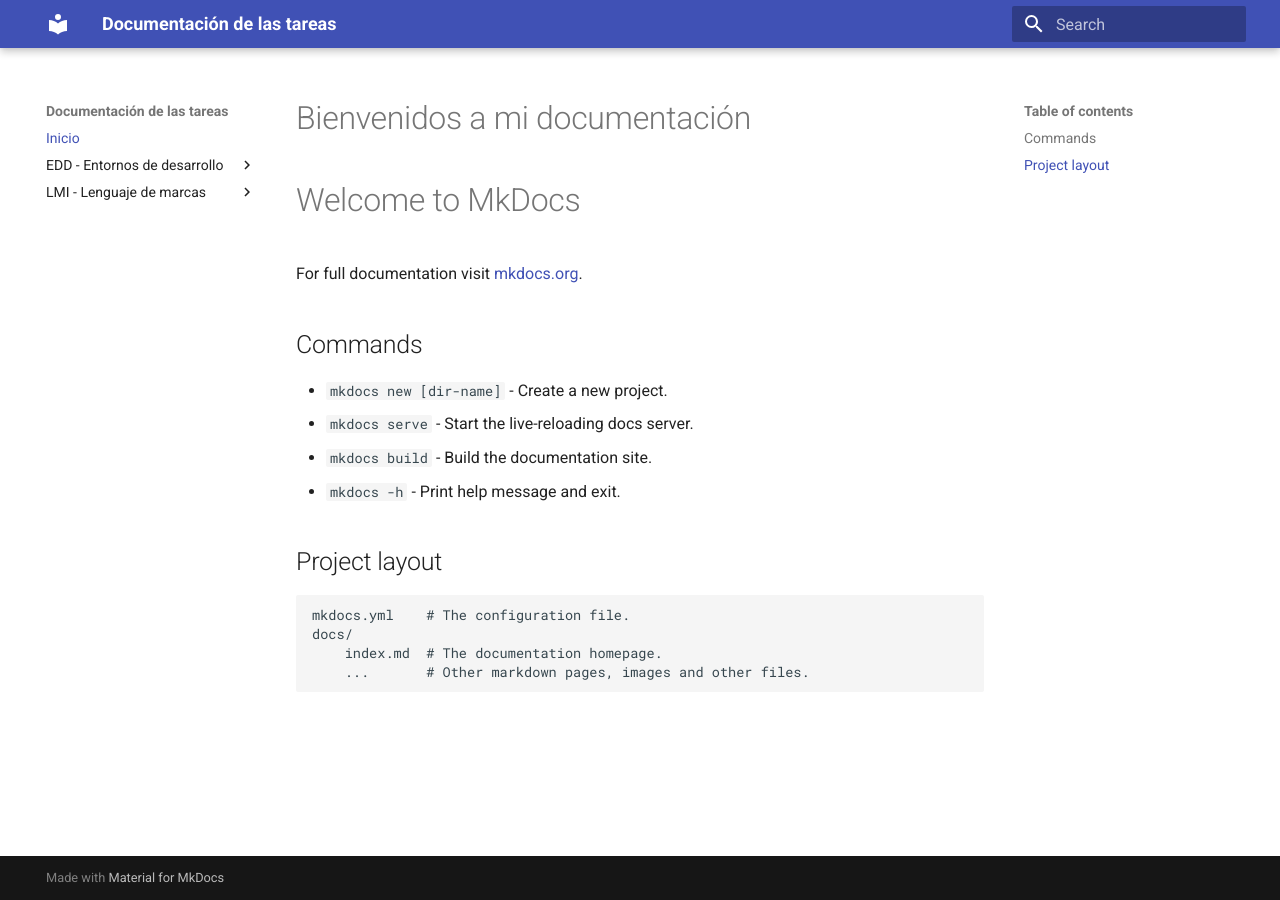
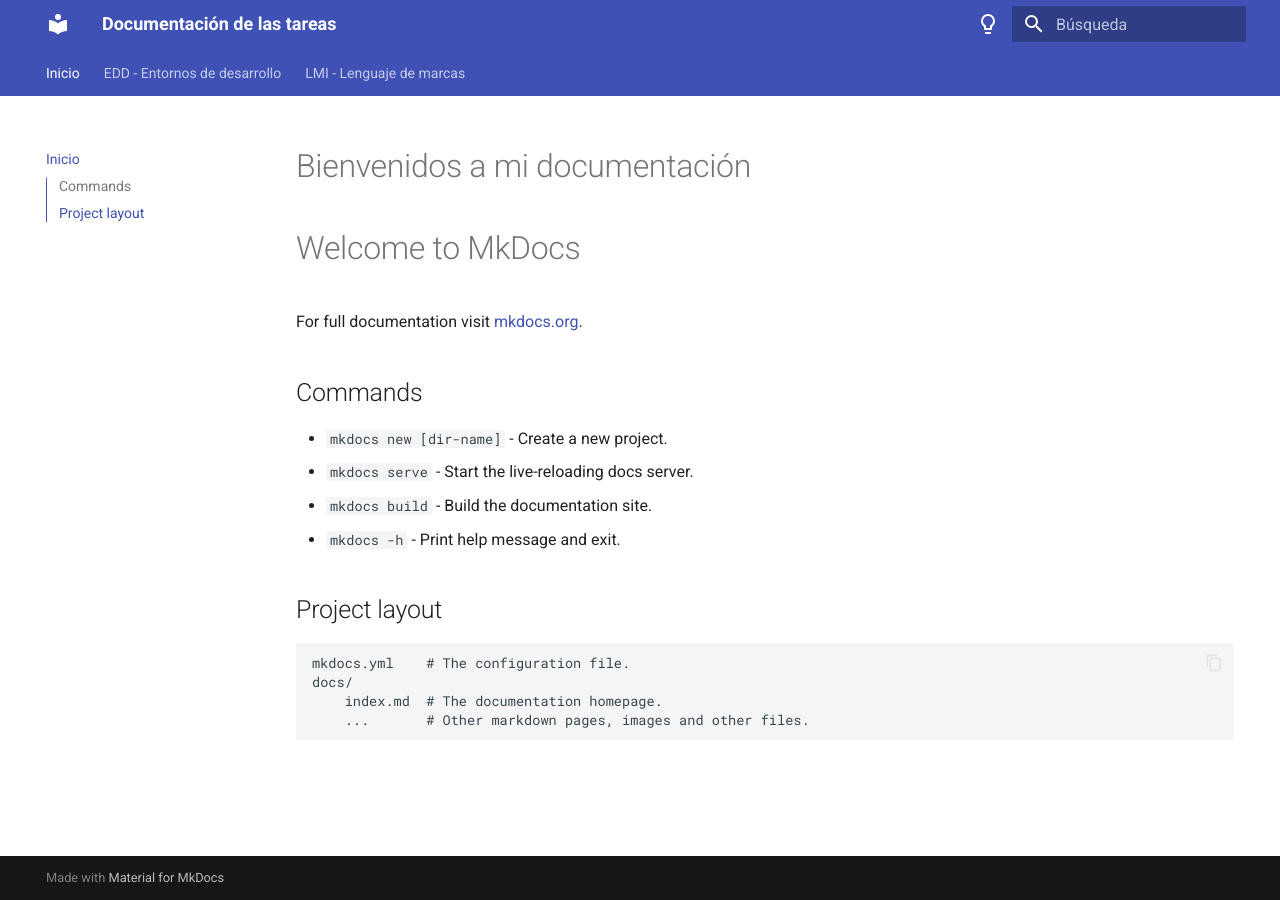
Before and after one commit to andypr97vlc/EDD_LMI, an MkDocs documentation site: the page built from docs/index.md, in a window 1280 px wide. Built offline with MkDocs 1.6.1 and Material for MkDocs 9.7.7, drawn with Linux system fonts in a browser that asks for light colours; old or Windows-style settings are respelled for this version of MkDocs.

Commit message:
Añadido temas, modo oscuro y comentado line de extra.css

```diff
--- a/mkdocs.yml
+++ b/mkdocs.yml
@@ -2,16 +2,33 @@
 theme:
   name: 'material'
   custom_dir: 'docs/overrides'
+  features:
+    - navigation.tabs
+    - navigation.sections
+    - toc.integrate
+    - navigation.top
+    - search.suggest
+    - search.highlight
+    - content.tabs.links
+    - content.code.annotation
+    - content.code.copy
+  language: es
   palette:
-    primary: '#3f51b5'
-    accent: '#e91e63'
-    background: '#ffffff'
-    surface: '#f5f5f5'
-    error: '#f44336'
+    # Paleta para cambiar a modo oscuro
+    - media: "(prefers-color-scheme: dark)"
+      scheme: slate
+      toggle:
+        icon: material/lightbulb
+        name: Cambiar a modo claro
+    # Paleta para cambiar a modo claro
+    - media: "(prefers-color-scheme: light)"
+      scheme: default
+      toggle:
+        icon: material/lightbulb-outline
+        name: Cambiar a modo oscuro
 
 extra_css:
-  - 'overrides/extra.css'
-
+  #- 'overrides/extra.css'
 
 nav:
   - Inicio: index.md
@@ -21,7 +38,6 @@
     - Tema 3:
       - Actividad sobre RSC y subversion: EDD\Tema3\Actividad sobre RSC y subversion.md
       - GIT: EDD\Tema3\GIT.md
-
 
   - LMI - Lenguaje de marcas:
     - Tema 1: LMI\Tema1\LMIArticuloTema1.md
```
